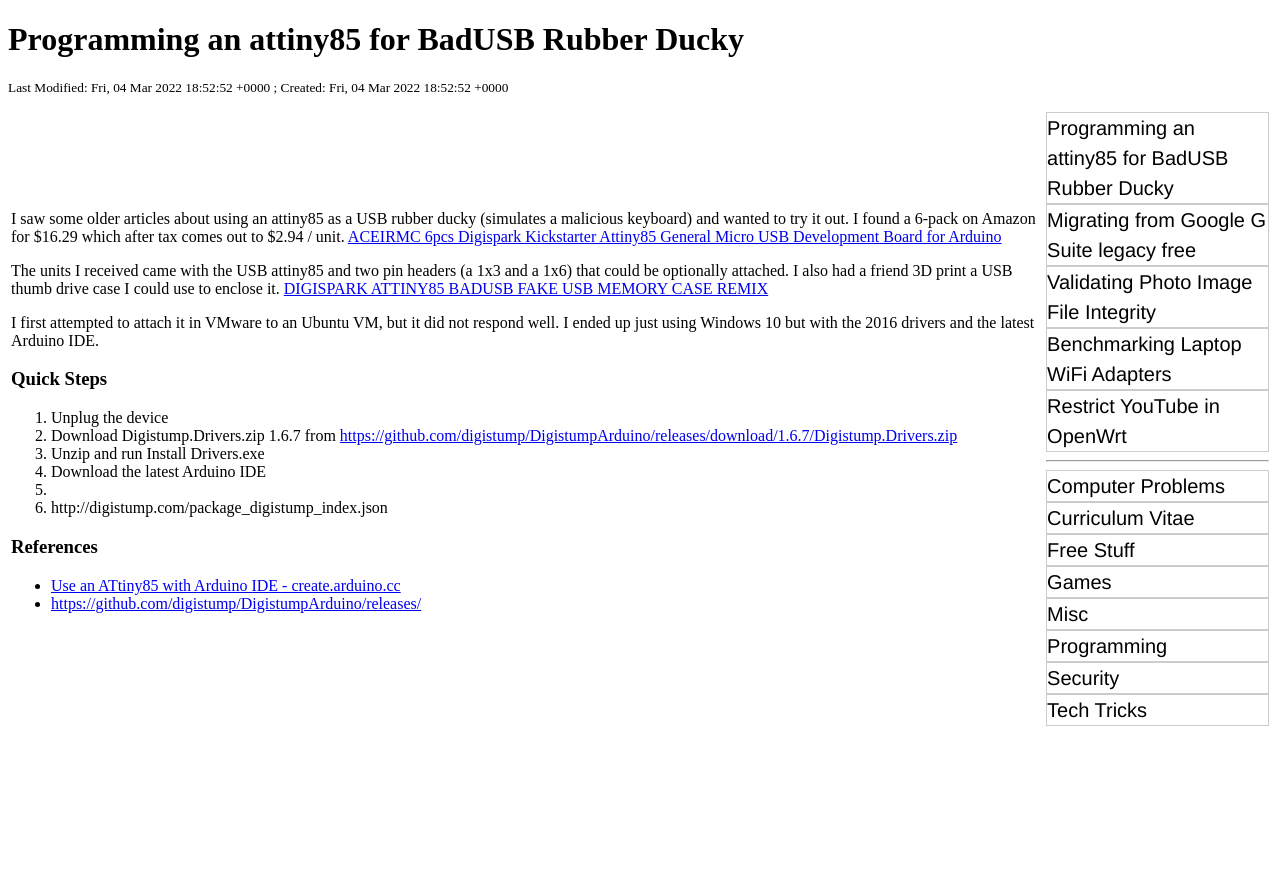
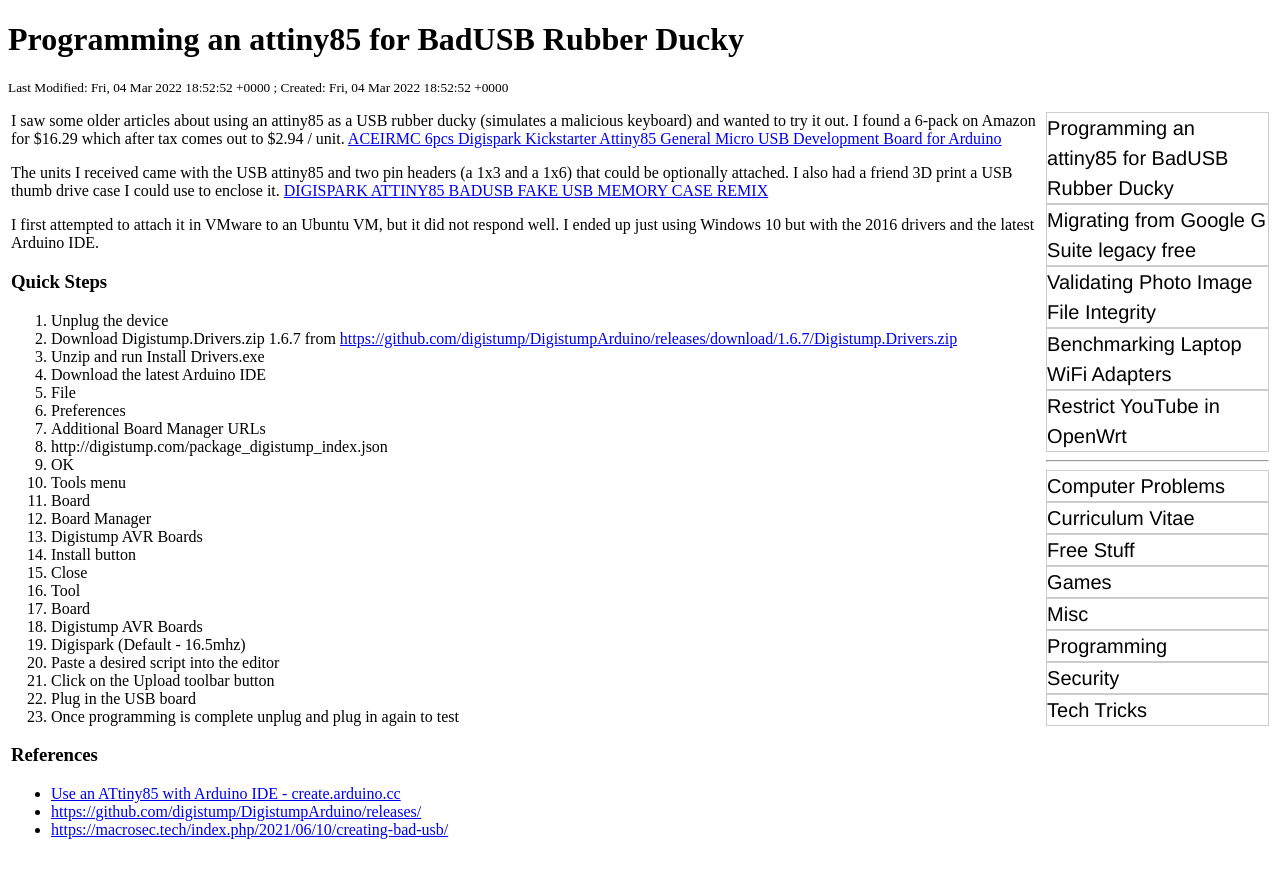
Before and after one commit to rbeede/rbeede.github.io, a Jekyll site: the page built from _posts/2022-03-04-attiny85-low-cost-usb.html, in a window 1280 px wide. Shown: the top 878 px of the page. Built offline with Jekyll 4.4.1, drawn with Linux system fonts in a browser that asks for light colours.

Commit message:
Update 2022-03-04-attiny85-low-cost-usb.html

```diff
--- a/_posts/2022-03-04-attiny85-low-cost-usb.html
+++ b/_posts/2022-03-04-attiny85-low-cost-usb.html
@@ -22,8 +22,25 @@
   <li>Download Digistump.Drivers.zip 1.6.7 from <a href="https://github.com/digistump/DigistumpArduino/releases/download/1.6.7/Digistump.Drivers.zip">https://github.com/digistump/DigistumpArduino/releases/download/1.6.7/Digistump.Drivers.zip</a></li>
   <li>Unzip and run Install Drivers.exe</li>
   <li>Download the latest Arduino IDE</li>
-  <li></li>
+  <li>File</li>
+  <li>Preferences</li>
+  <li>Additional Board Manager URLs</li>
   <li>http://digistump.com/package_digistump_index.json</li>
+  <li>OK</li>
+  <li>Tools menu</li>
+  <li>Board</li>
+  <li>Board Manager</li>
+  <li>Digistump AVR Boards</li>
+  <li>Install button</li>
+  <li>Close</li>
+  <li>Tool</li>
+  <li>Board</li>
+  <li>Digistump AVR Boards</li>
+  <li>Digispark (Default - 16.5mhz)</li>
+  <li>Paste a desired script into the editor</li>
+  <li>Click on the Upload toolbar button</li>
+  <li>Plug in the USB board</li>
+  <li>Once programming is complete unplug and plug in again to test</li>
 </ol>
 
 <h3>References</h3>
@@ -31,4 +48,5 @@
 <ul>
   <li><a href="https://create.arduino.cc/projecthub/alaspuresujay/use-an-attiny85-with-arduino-ide-07740c">Use an ATtiny85 with Arduino IDE - create.arduino.cc</a></li>
   <li><a href="https://github.com/digistump/DigistumpArduino/releases/">https://github.com/digistump/DigistumpArduino/releases/</a></li>
+  <li><a href="https://macrosec.tech/index.php/2021/06/10/creating-bad-usb/">https://macrosec.tech/index.php/2021/06/10/creating-bad-usb/</a></li>
 </ul>
```
